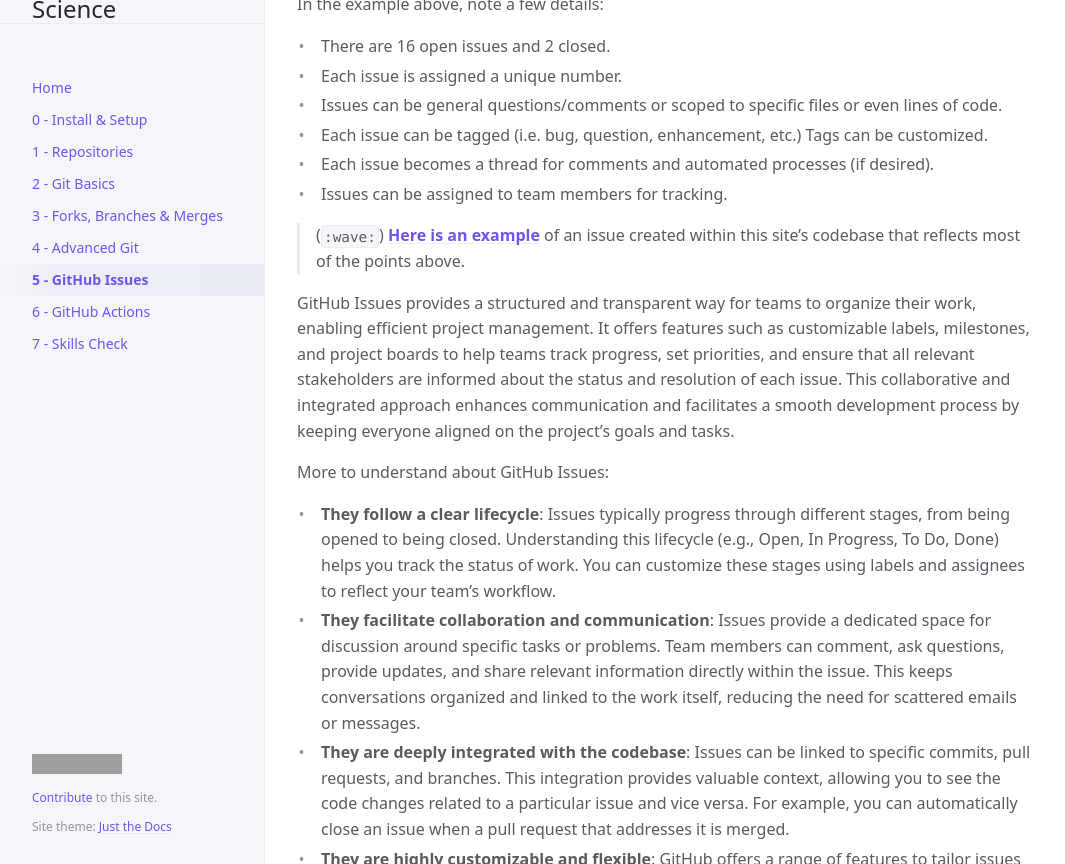
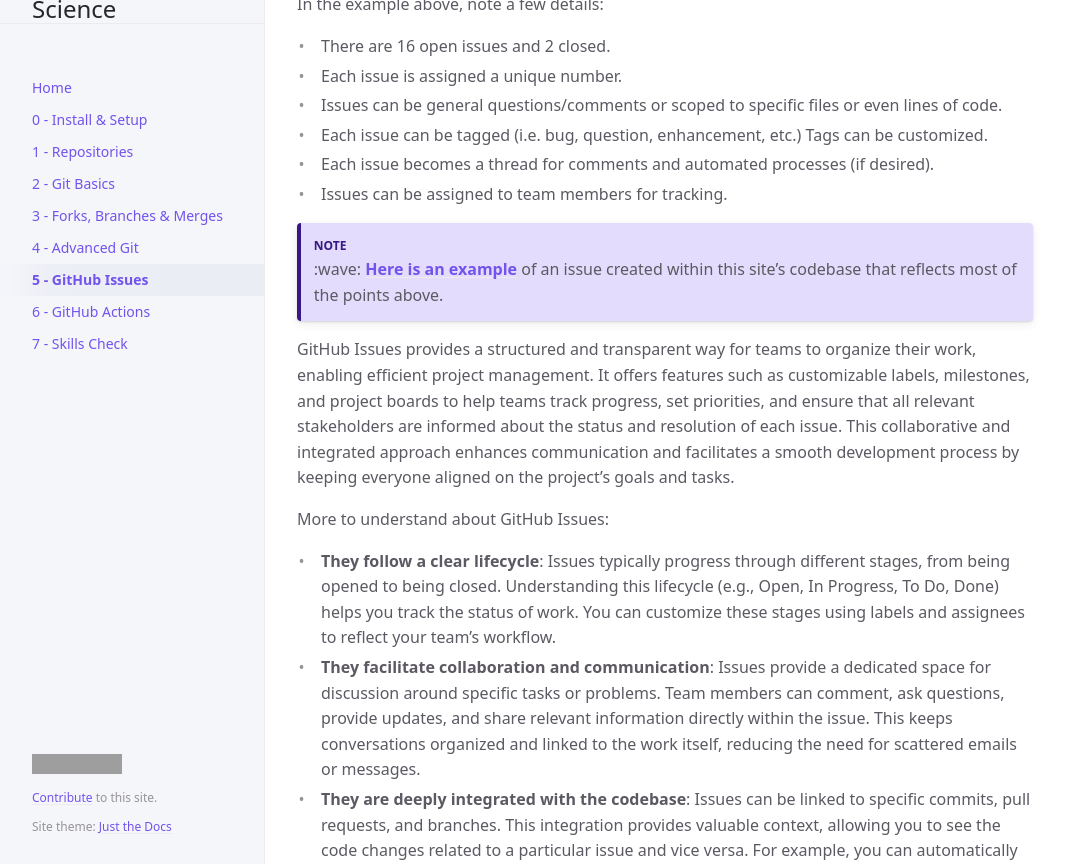
Before and after one commit to UVADS/git-basics, a Jekyll site: the page built from docs/issues.md, in a window 1280 px wide and 900 px high, scrolled down 824 px, cut to the strip 36-900 px from the top of the window. Shown: the whole strip, without its empty margins (107-1172 px from the left). Built offline with Jekyll 4.4.1, drawn with Linux system fonts in a browser that asks for light colours; cached includes are drawn as plain includes; grey boxes are pictures that could not be loaded.

```diff
--- a/docs/issues.md
+++ b/docs/issues.md
@@ -34,7 +34,8 @@ In the example above, note a few details:
 - Each issue becomes a thread for comments and  automated processes (if desired).
 - Issues can be assigned to team members for tracking.
 
-> (`:wave:`) [**Here is an example**](https://github.com/UVADS/git-basics/issues/1) of an issue created within this site's codebase that reflects most of the points above.
+{: .note }
+:wave: [**Here is an example**](https://github.com/UVADS/git-basics/issues/1) of an issue created within this site's codebase that reflects most of the points above.
 
 GitHub Issues provides a structured and transparent way for teams to organize their work, enabling efficient project management. It offers features such as customizable labels, milestones, and project boards to help teams track progress, set priorities, and ensure that all relevant stakeholders are informed about the status and resolution of each issue. This collaborative and integrated approach enhances communication and facilitates a smooth development process by keeping everyone aligned on the project's goals and tasks.
 
```
